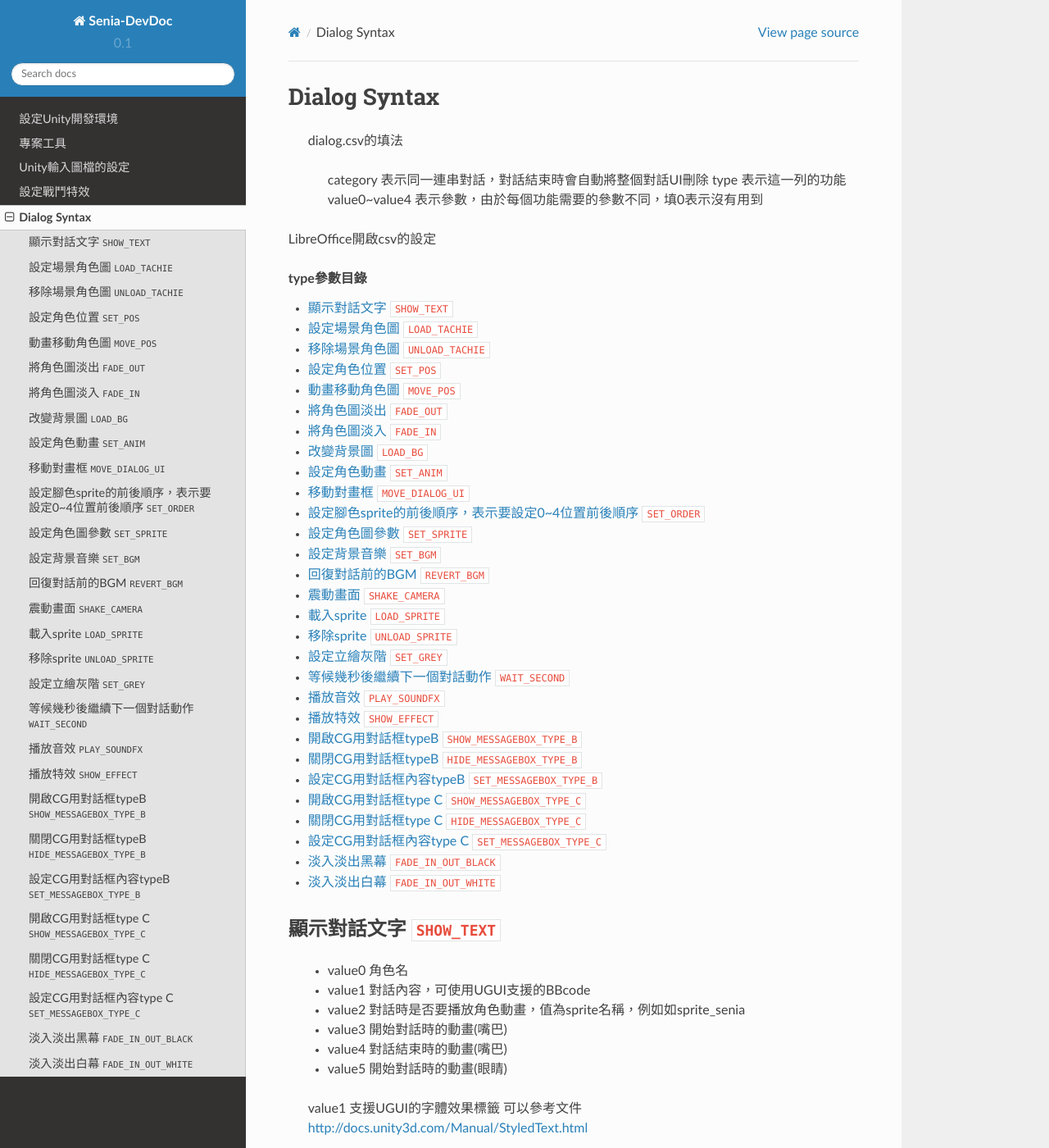
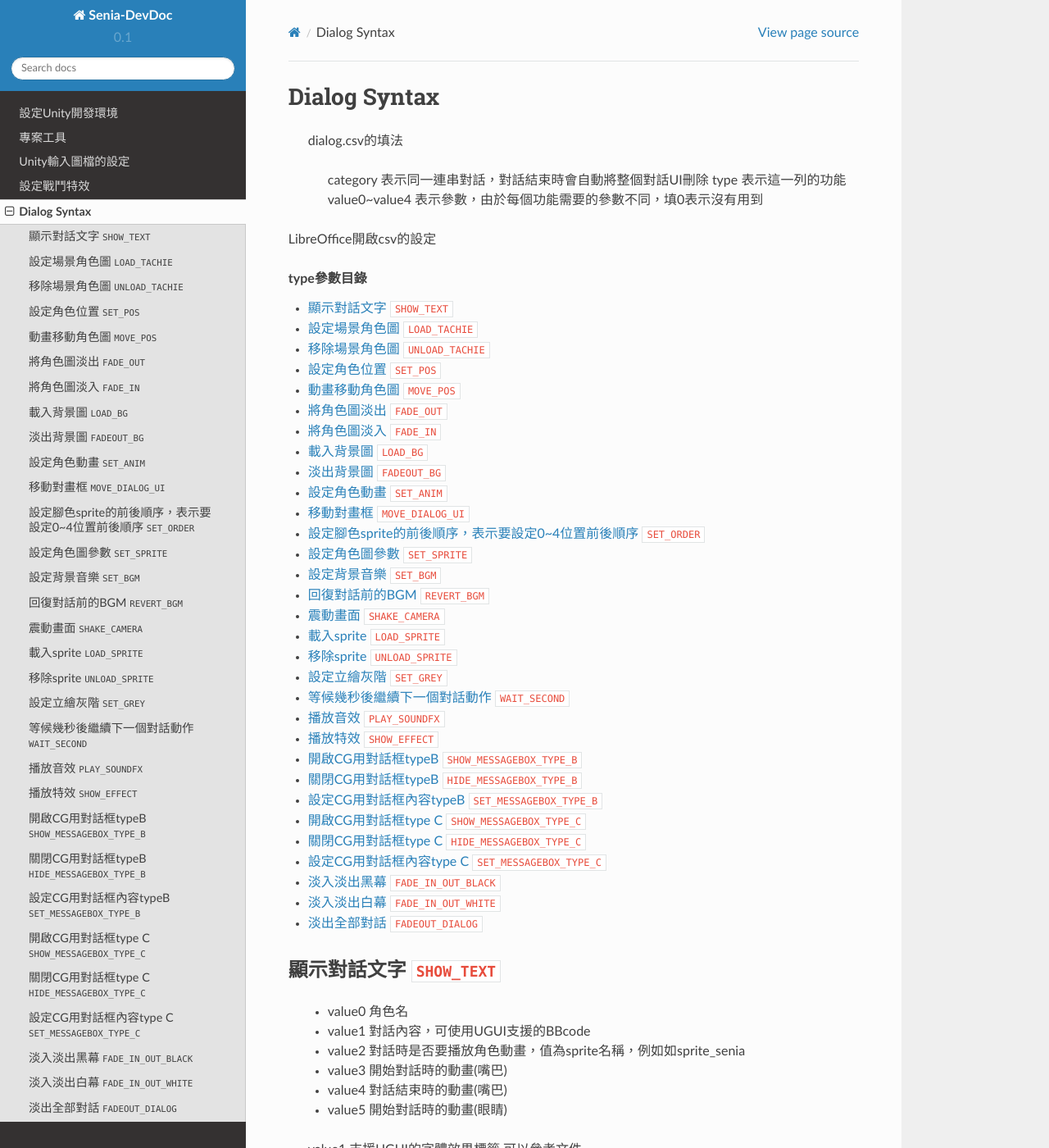
Before and after one commit to yujen/Senia-DevDoc, a Sphinx documentation site: the page built from docs/dialog-syntax.rst, in a window 1280 px wide and 1400 px high. Shown: the whole window at 82% size. Built offline with Sphinx 7.4.7 and the Read the Docs theme 2.0.0, drawn with Linux system fonts in a browser that asks for light colours; some of the changed text lies outside the part shown.

Commit message:
淡出全部對話 ``FADEOUT_DIALOG`` 淡出背景圖 ``FADEOUT_BG``

```diff
--- a/docs/dialog-syntax.rst
+++ b/docs/dialog-syntax.rst
@@ -76,11 +76,16 @@
      值的內容是淡入時間，例如0.5秒
 
 
-改變背景圖 ``LOAD_BG``
+載入背景圖 ``LOAD_BG``
 ----------------------------------------
 
    * value0 背景圖名稱，例如background_02
    * value2 淡入時間，例如0.5秒
+
+淡出背景圖 ``FADEOUT_BG``
+----------------------------------------
+
+   * value0 淡入時間，例如0.5秒
 
 
 設定角色動畫 ``SET_ANIM``
@@ -241,3 +245,9 @@
 
    * value0 淡入true, 淡出false
    * value1 淡入淡出秒數
+
+
+淡出全部對話 ``FADEOUT_DIALOG``
+------------------------------------------------------------
+
+   * value0 淡出秒數
```
Also changed, not shown: other parts of docs/dialog-syntax.rst (+0 -1 lines).
